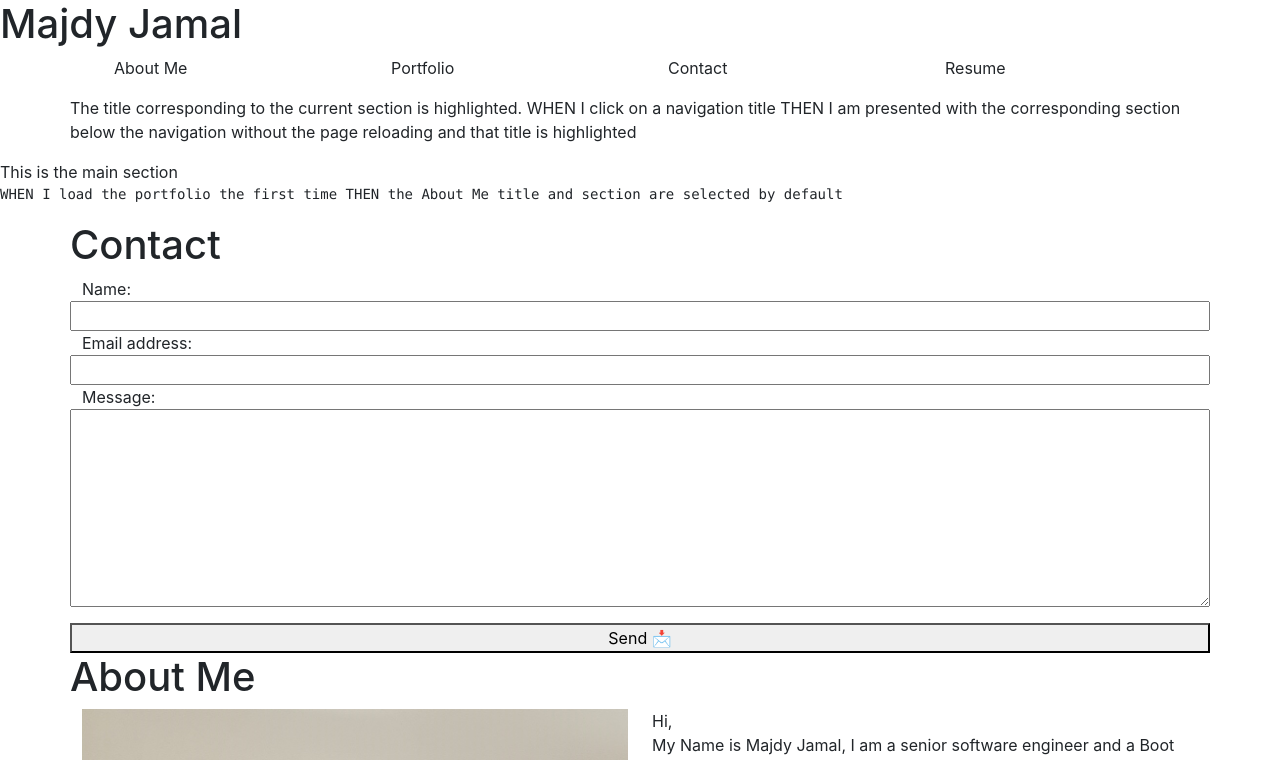
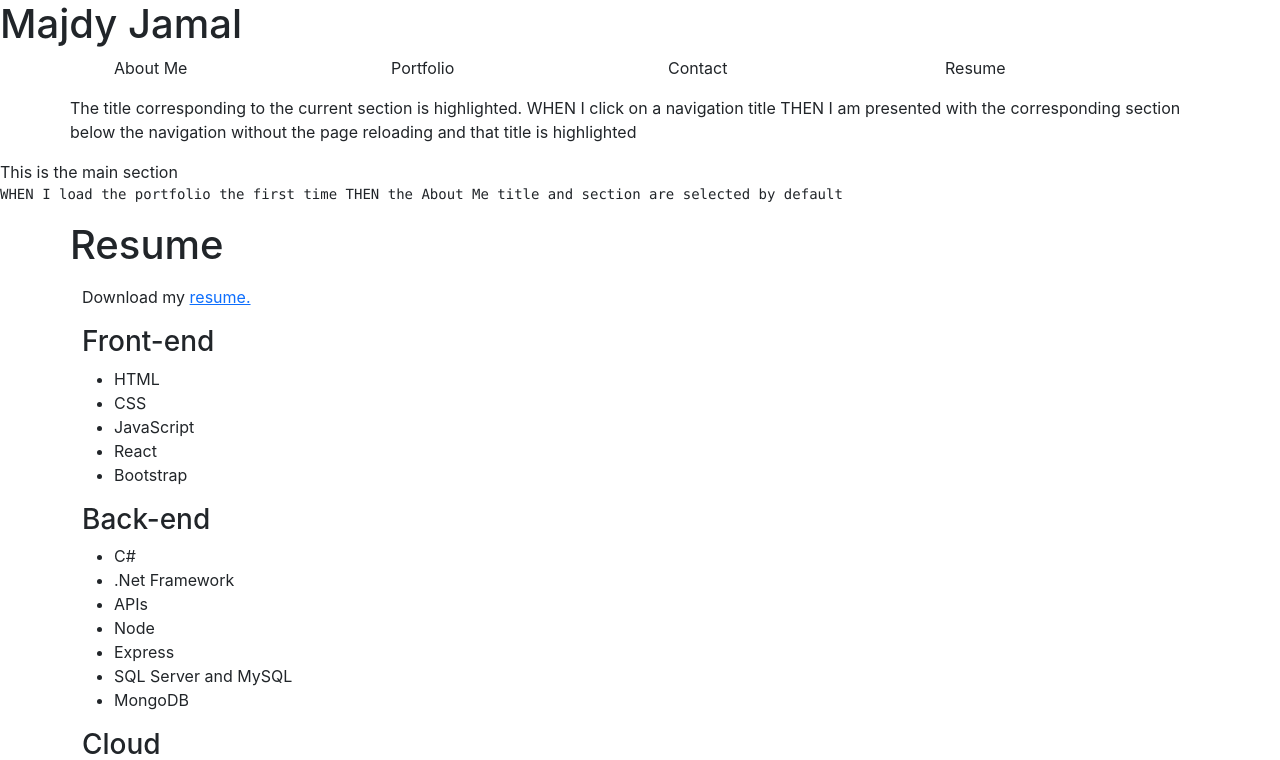
Before and after one commit to majdyjamal/portfolio-react, a React (Create React App) app: page / in a window 1280 px wide. Shown: the top 760 px of the page. Built offline with nearby package versions, Linux system fonts and the light colour scheme.

Commit message:
Added the Resume React component.

```diff
--- a/src/App.js
+++ b/src/App.js
@@ -5,6 +5,7 @@ import Nav from './components/Nav';
 import AboutMe from './components/AboutMe';
 import Portfolio from './components/Portfolio';
 import Contact from './components/Contact';
+import Resume from './components/Resume';
 
 function App() {
   return (
@@ -34,6 +35,7 @@ function App() {
             WHEN I load the portfolio the first time
             THEN the About Me title and section are selected by default
           </pre>
+          <Resume></Resume>
           <Contact></Contact>
           <AboutMe></AboutMe>
           <Portfolio></Portfolio>
--- /dev/null
+++ b/src/components/Resume/index.js
@@ -0,0 +1,39 @@
+import React from "react";
+
+const Resume = () => {
+    return (
+        <section className="container">
+            <h1 className="row" id="Resume">Resume</h1>
+            <div className="row">
+                <div className="my-2">
+                    <p>Download my <a href="https://au.linkedin.com/in/majdy-jamal-b3624410">resume.</a></p>
+                    <h3>Front-end</h3>
+                    <ul>
+                        <li>HTML</li>
+                        <li>CSS</li>
+                        <li>JavaScript</li>
+                        <li>React</li>
+                        <li>Bootstrap</li>
+                    </ul>
+                    <h3>Back-end</h3>
+                    <ul>
+                        <li>C#</li>
+                        <li>.Net Framework</li>
+                        <li>APIs</li>
+                        <li>Node</li>
+                        <li>Express</li>
+                        <li>SQL Server and MySQL</li>
+                        <li>MongoDB</li>
+                    </ul>
+                    <h3>Cloud</h3>
+                    <ul>
+                        <li>AWS Certified Solution Architect - Associate</li>
+                    </ul>
+                </div>
+
+            </div>
+        </section>
+    );
+}
+
+export default Resume;
```
